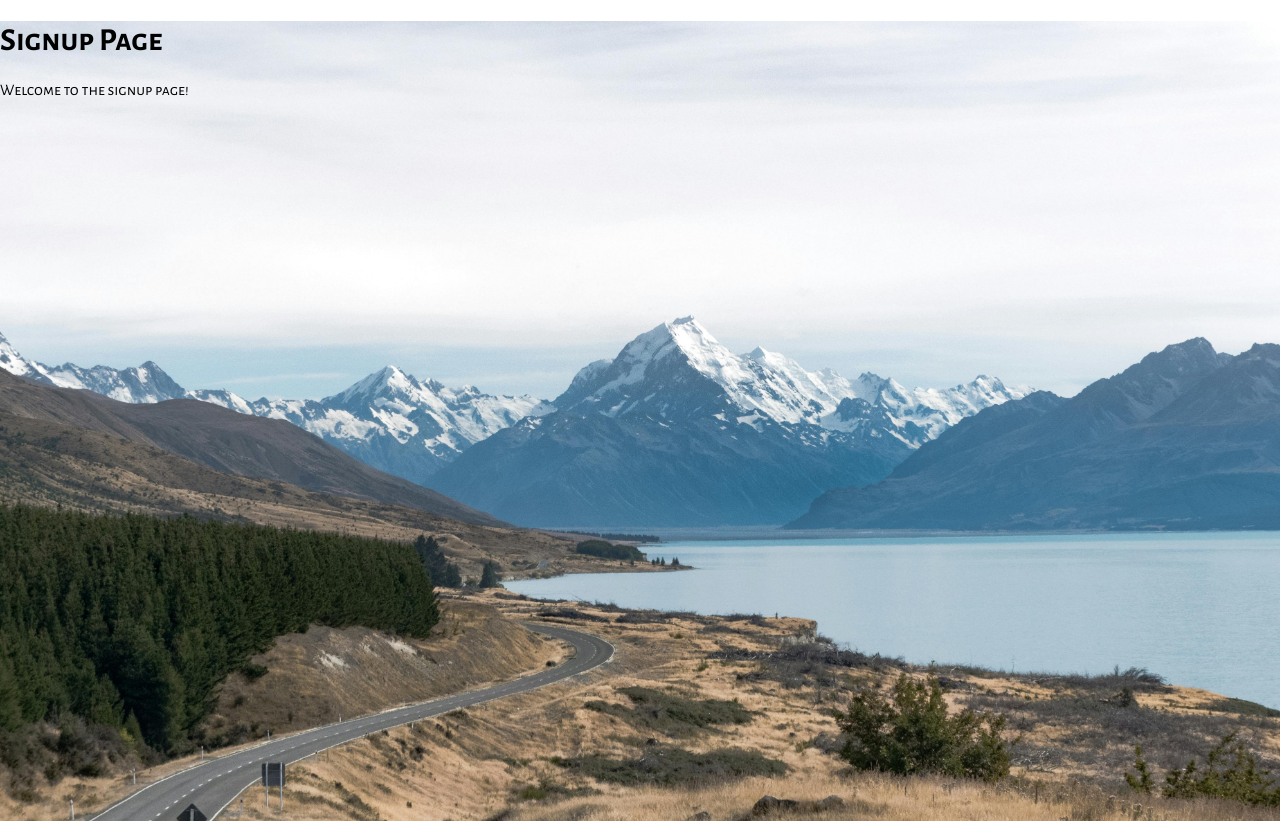
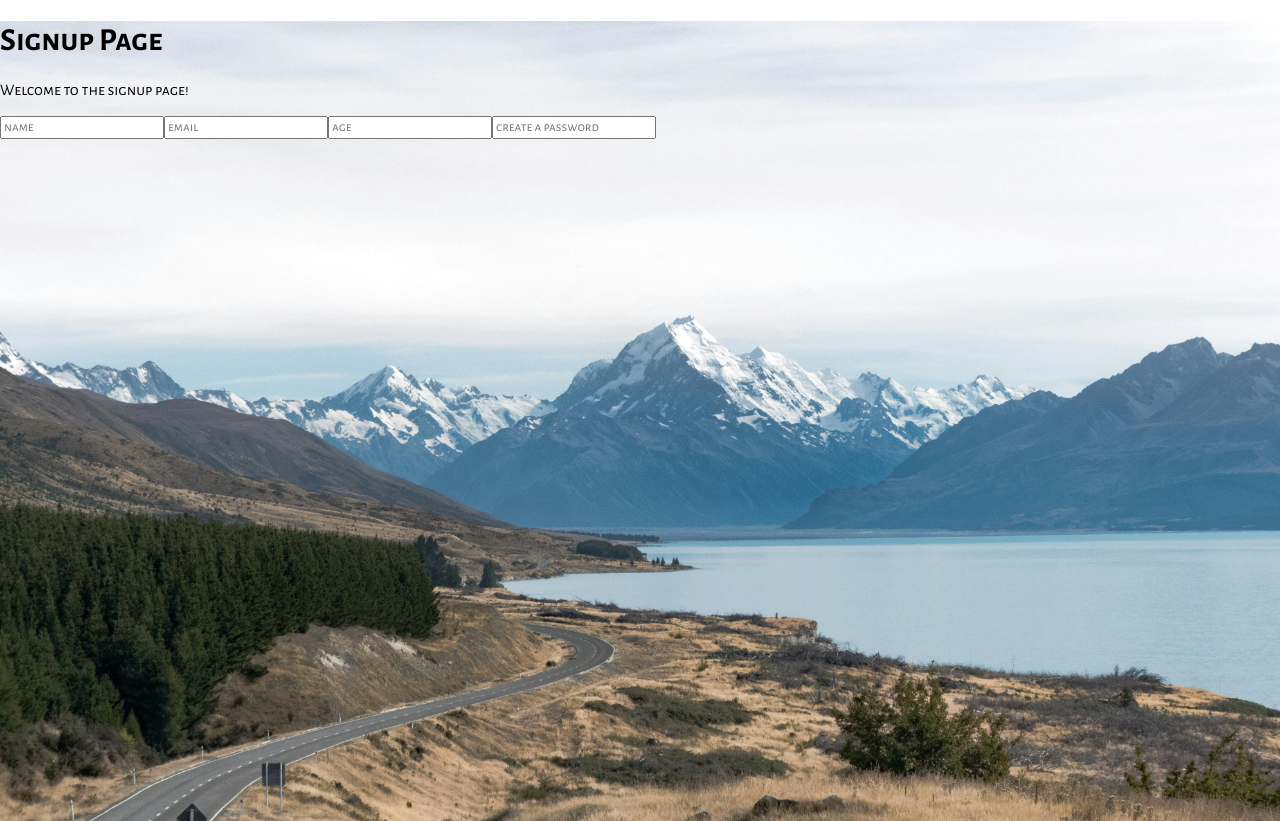
Before and after one commit to steven-xuk/wayfare, a React (Create React App) app: page /signup in a window 1280 px wide. Built offline with nearby package versions, Linux system fonts and the light colour scheme.

Commit message:
making the sign up page

```diff
--- a/src/components/Signup.js
+++ b/src/components/Signup.js
@@ -1,8 +1,36 @@
+import React, { useState } from 'react';
+
 export default function Signup() {
+    const [formData, setFormData] = useState({
+        name: '',
+        age: '',
+        email: '',
+        password: '',
+    })
+
+    function submitUser(){
+        //no
+    }
+
+    function handleChange(e) {
+        setFormData(prev => ({
+            ...prev,
+            [e.target.name]: e.target.value
+        }));
+    }
+
     return (
         <div className="signup">
             <h1>Signup Page</h1>
             <p>Welcome to the signup page!</p>
+
+            <form onSubmit={submitUser()}>
+                <input placeholder='name' name='name' value={formData.name} onChange={e => handleChange(e)}/>
+                <input placeholder='email' name='email' type='email' value={formData.email} onChange={e => handleChange(e)}/>
+                <input placeholder='age' name='age' type='number' value={formData.age} onChange={e => handleChange(e)}/>
+                <input placeholder='create a password' name='password' type='password' value={formData.password} onChange={e => handleChange(e)}/>
+            </form>
+
         </div>
     );
 }
```
